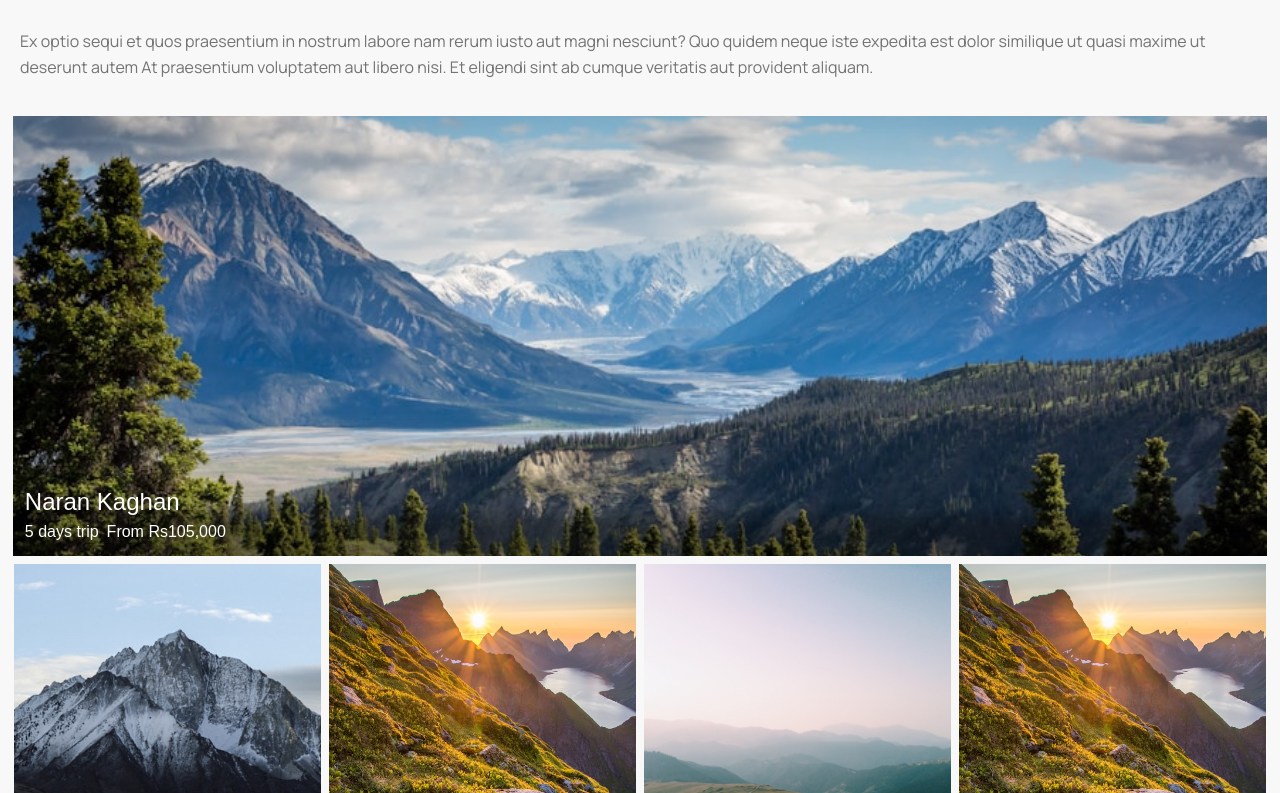
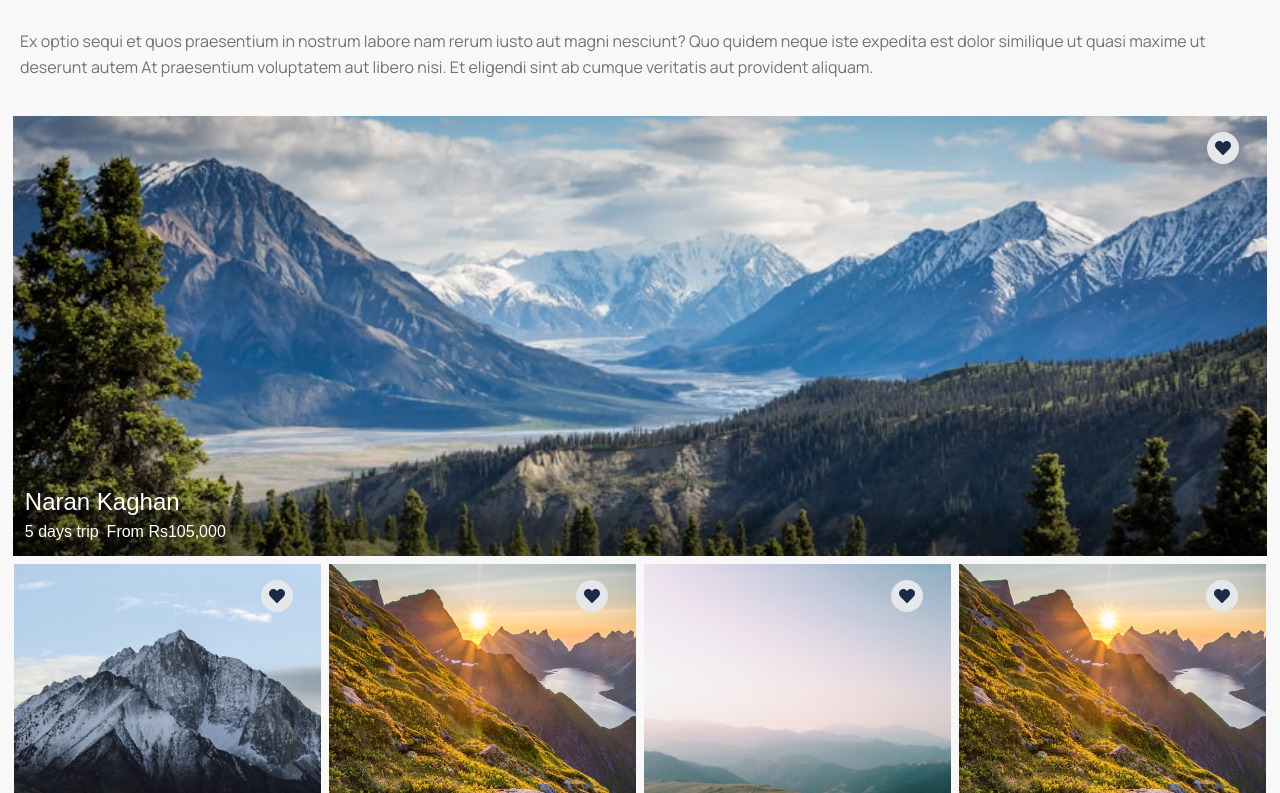
Before and after one commit to ShahbazNadeem/zufta_travels, a Next.js app: page /by-air in a window 1280 px wide. Shown: the part 727-1520 px from the top of the page. Built offline with nearby package versions, Linux system fonts and the light colour scheme.

Commit message:
wishlist page added

```diff
--- a/src/components/TourCards.jsx
+++ b/src/components/TourCards.jsx
@@ -1,12 +1,22 @@
-import React, { useState } from 'react'
-import Image from 'next/image'
-import Link from 'next/link';
+"use client"
+import React, { useState } from "react";
+import Image from "next/image";
+import Link from "next/link";
+import { FaHeart } from "react-icons/fa";
 
 const TourCards = ({ data = [] }) => {
   const [visibleCount, setVisibleCount] = useState(9);
+  const [liked, setLiked] = useState({}); // Track liked state per card
 
   const handleShowMore = () => {
     setVisibleCount((prev) => prev + 6);
+  };
+
+  const toggleLike = (index) => {
+    setLiked((prev) => ({
+      ...prev,
+      [index]: !prev[index],
+    }));
   };
 
   if (!Array.isArray(data) || data.length === 0) {
@@ -16,16 +26,44 @@ const TourCards = ({ data = [] }) => {
   return (
     <div className="flex flex-col items-center">
       <div className="flex flex-wrap justify-center w-full">
-                {data?.slice(0, visibleCount).map((items, index) => (
-                    <Link href={`/${items.link}`} className={`relative m-1 h-[250px] md:h-[300px] lg:h-[440px] ${index === 0 ? 'w-[91%] lg:w-[98%]' : 'w-[45%] lg:w-[24%]'}`} key={index}>
+        {data.slice(0, visibleCount).map((items, index) => (
+          <Link
+            href={`/${items.link}`}
+            className={`relative m-1 h-[250px] md:h-[300px] lg:h-[440px] ${
+              index === 0 ? "w-[91%] lg:w-[98%]" : "w-[45%] lg:w-[24%]"
+            }`}
+            key={index}
+          >
             <div className="absolute inset-0 -z-10">
-                            <Image src={items.image} fill className="object-cover" alt={items.title} />
+              <Image
+                src={items.image}
+                fill
+                className="object-cover"
+                alt={items.title}
+              />
             </div>
-                        <div className="forShadow relative inset-0 -z-10 flex flex-col justify-end h-full px-3 pb-3">
-                            <span className="text-[18px] md:text-[20px] lg:text-[24px] text-white">{items.title}</span>
+            <div className="forShadow inset-0 -z-10 flex flex-col justify-between h-full px-3 pb-3">
+              <a
+                type="button"
+                onClick={(e) => {
+                  e.preventDefault(); // Prevent navigation
+                  toggleLike(index);
+                }}
+                className="flex justify-end m-4"
+              >
+                <figure className="bg-gray-200 rounded-full p-2 hover:bg-gray-300 transition duration-300 ease-in-out">
+                  <FaHeart color={liked[index] ? "#de1616" : "#1A2B48"} />
+                </figure>
+              </a>
+
+              <div>
+                <span className="text-[18px] md:text-[20px] lg:text-[24px] text-white">
+                  {items.title}
+                </span>
                 <div className="flex flex-wrap gap-1 md:gap-2 text-white text-[13px] md:text-[16px] w-full">
                   <span>{items.duration}</span>
                   <span>From Rs{items.price}</span>
+                </div>
               </div>
             </div>
           </Link>
```
Lines whose indentation alone changed are shown as unchanged.
